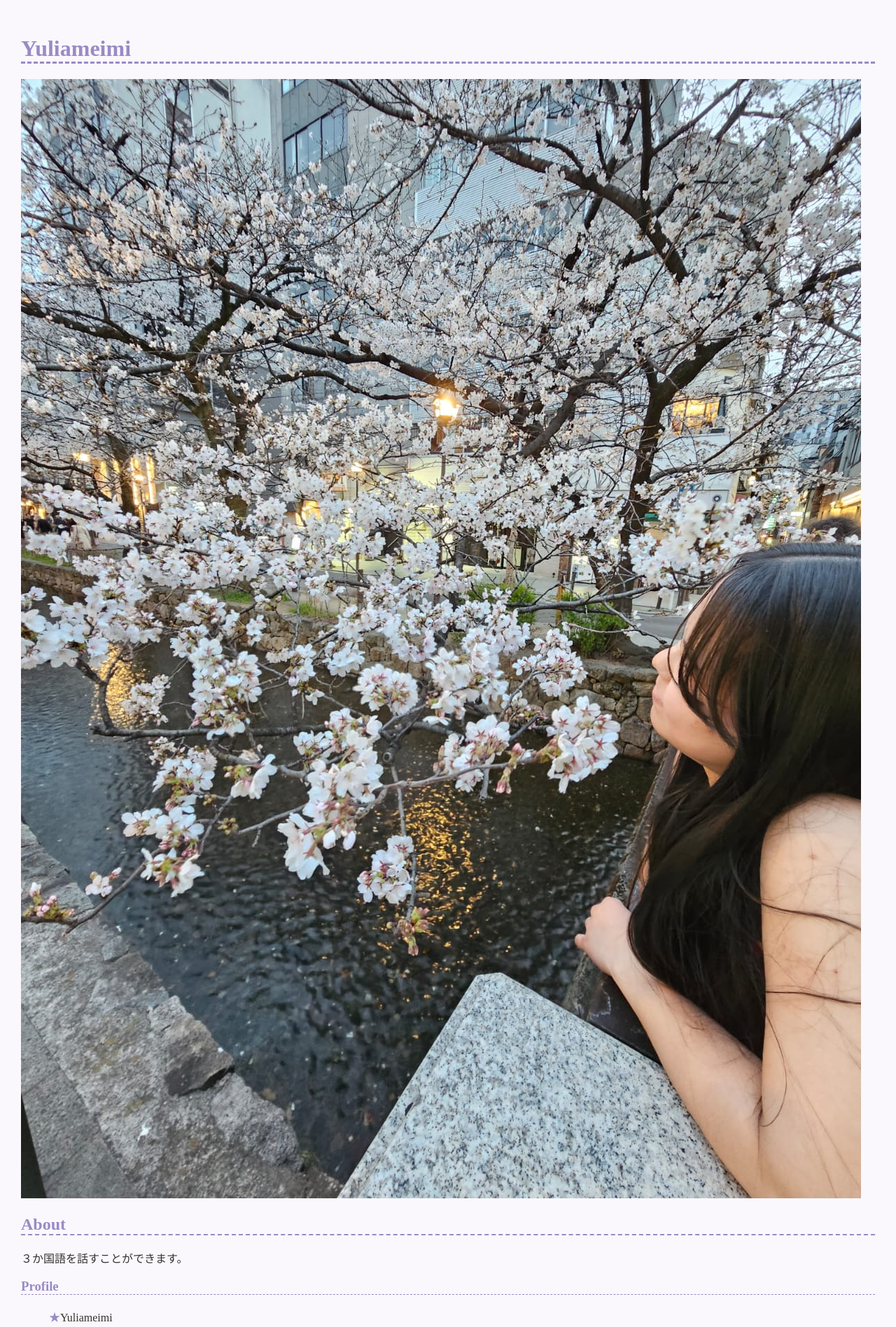
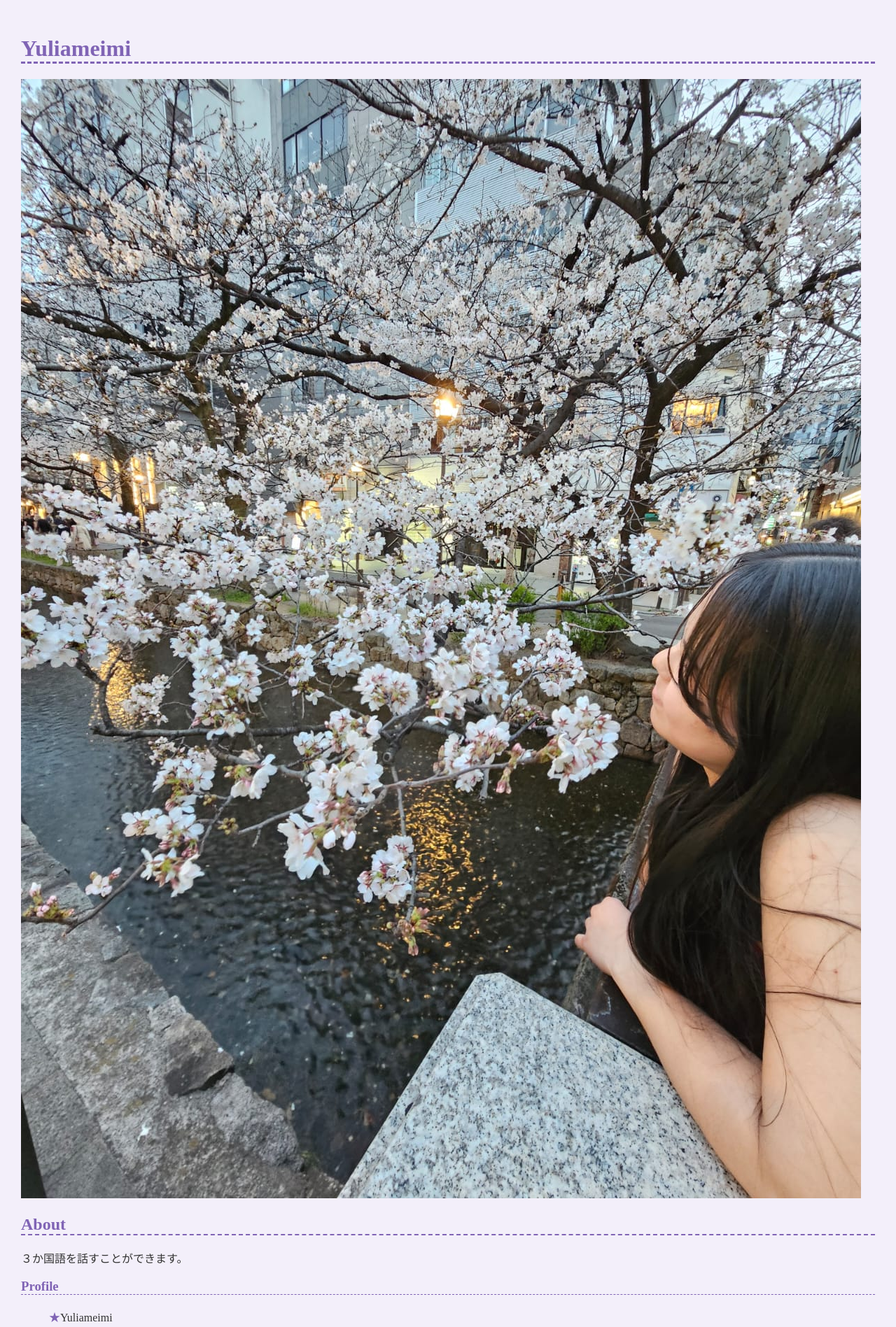
Before and after one commit to Yuliameimi/Yuliameimi.github.io, a plain HTML site: page index.html in a window 1280 px wide. Shown: the top 1897 px of the page at 70% size. Drawn offline with Linux system fonts and the light colour scheme.

Commit message:
Update theme color and background color in CSS

```diff
--- a/style.css
+++ b/style.css
@@ -3,7 +3,7 @@
 -------------------- */
 
 :root {
-    --theme-color: #9B8AC4;
+    --theme-color: #8064B5;
 }
 * {
   box-sizing: border-box;
@@ -18,7 +18,7 @@ body {
     margin: 0;
     padding: 30px;
     color: #333;
-    background-color: #FAF8FC;
+   background-color: #F3EFFA;
 }
 /* --------------------
         見出し
@@ -75,7 +75,7 @@ th, td {
   padding: 0.5rem;
 }
 /* プロフィール写真 */
-　profile-photo {
+　.profile-photo {
     width: 180px;
     height: 180px;
     object-fit: cover;
```
